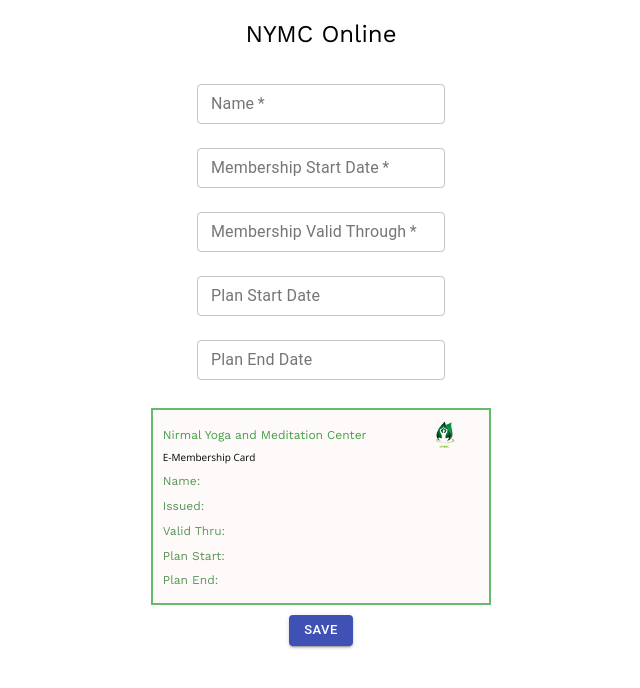
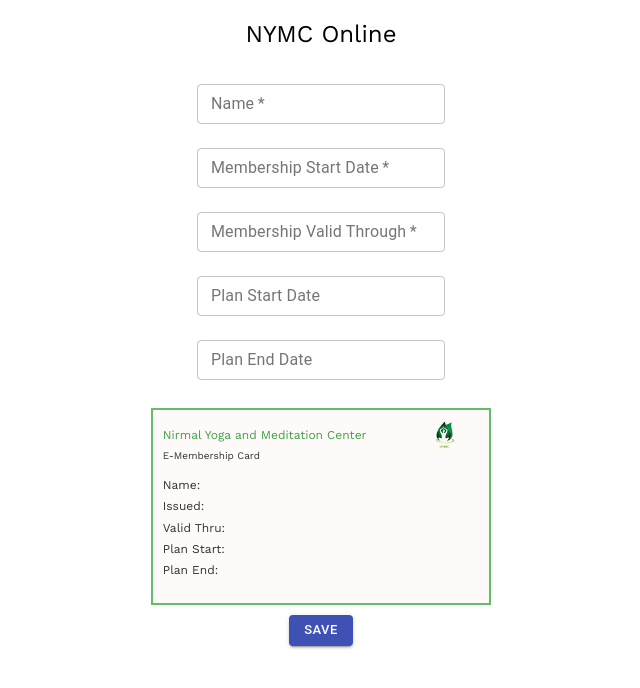
Before and after one commit to viveknigam3003/nymc-admin, a React (Create React App) app: page / in a window 1280 px wide. Shown: the top 688 px of the page, without its empty margins (319-959 px from the left). Built offline with nearby package versions, Linux system fonts and the light colour scheme.

Commit message:
Updated Styling

```diff
--- a/src/components/MemberCard.js
+++ b/src/components/MemberCard.js
@@ -31,27 +31,32 @@
   sub: {
     textAlign: "left",
     width: "50%",
-    fontFamily: "Open Sans",
+    fontFamily: "Work Sans",
     fontSize: 10,
     paddingLeft: 10,
     paddingRight: 10,
+    color: "#000000",
+    opacity: 0.8
   },
   details: {
     padding: 10,
     display: "flex",
     height: "30mm",
     alignItems: "start",
-    justifyContent: "space-between",
+    justifyContent: "space-evenly",
     flexDirection: "column",
     fontFamily: "Work Sans",
     fontSize: 12,
     fontWeight: 500,
     opacity: 0.8,
-    color: green[800],
   },
   btn: {
     margin: 10,
   },
+  values: {
+    color: "#000000",
+    opacity: 0.8
+  }
 });
 
 function MemberCard(props) {
@@ -77,19 +82,19 @@
       </div>
       <div id="details" className={classes.details}>
         <div id="name" className={classes.fields}>
-          Name: {info.name}{" "}
+          Name: <span className={classes.values}>{info.name}</span>{" "}
         </div>
         <div id="issued" className={classes.fields}>
-          Issued: {info.issued}{" "}
+          Issued: <span className={classes.values}>{info.issued}</span>{" "}
         </div>
         <div id="valid" className={classes.fields}>
-          Valid Thru: {info.valid}{" "}
+          Valid Thru: <span className={classes.values}>{info.valid}</span>{" "}
         </div>
         <div id="start" className={classes.fields}>
-          Plan Start: {info.start}{" "}
+          Plan Start: <span className={classes.values}>{info.start}</span>{" "}
         </div>
         <div id="end" className={classes.fields}>
-          Plan End: {info.end}{" "}
+          Plan End: <span className={classes.values}>{info.end}</span>{" "}
         </div>
       </div>
     </div>
```
